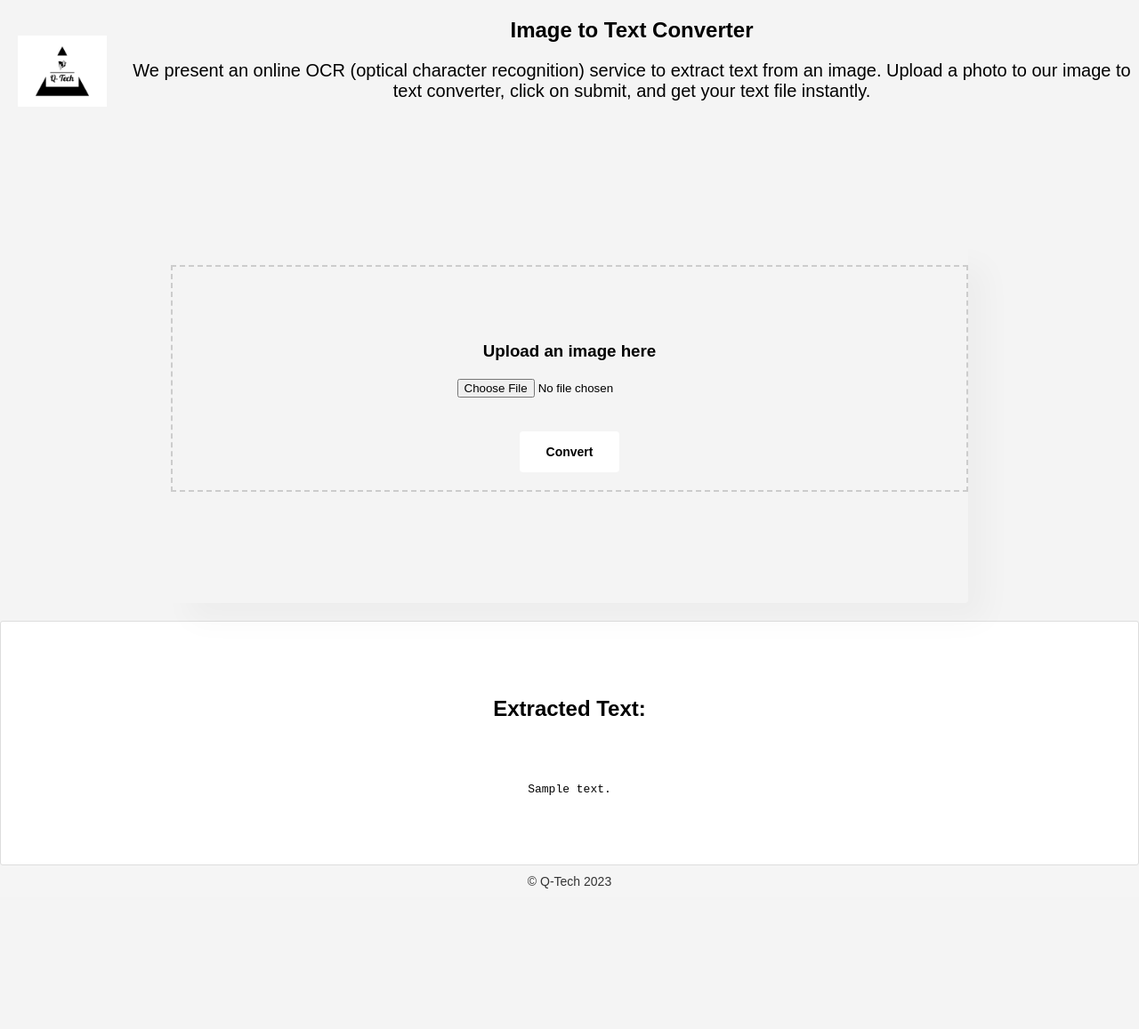
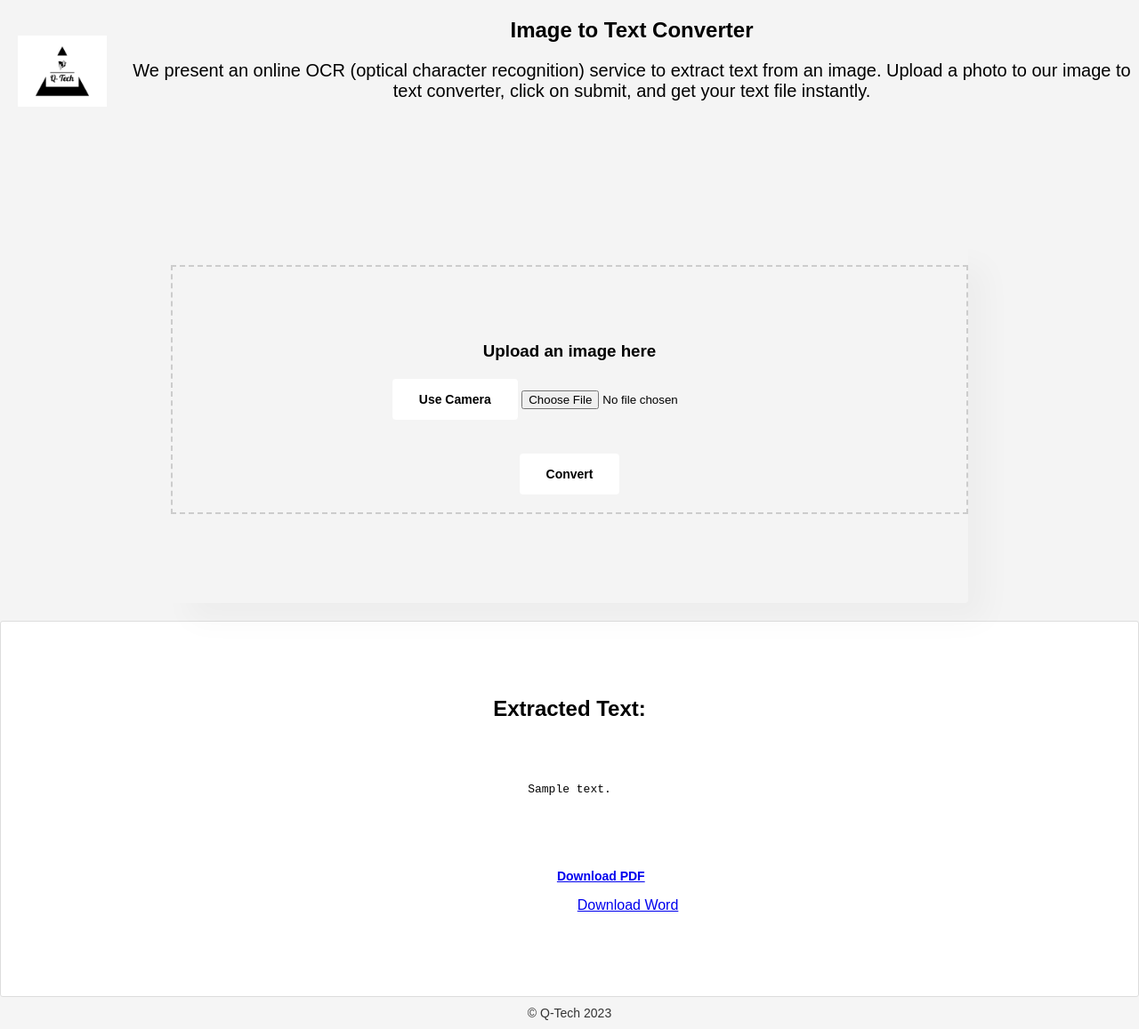
Before and after one commit to Olalekan2040-slack/ImageConverter, a Flask app: template ImageToText/templates/home.html in a window 1280 px wide. Shown: the whole page at 89% size. Before the commit the page ends 1009 px from the top, so only its background shows below. Run offline with Flask 3, Linux system fonts and the light colour scheme; the template is opened without the code that fills it: most values are stand-ins (such as "Sample title", 1, 10 or a date in 2020).

Commit message:
added downloadable converted  pdf and word document formats

```diff
--- a/ImageToText/app.py
+++ b/ImageToText/app.py
@@ -1,16 +1,14 @@
-from flask import Flask, render_template, request, jsonify
+from flask import Flask, render_template, request, jsonify, Response
 import pytesseract
 from PIL import Image, UnidentifiedImageError
 import io
+from fpdf import FPDF
 
 app = Flask(__name__)
 
 @app.route('/')
 def index():
     return render_template("home.html")
-
-
-
 
 @app.route('/convert', methods=['POST'])
 def convert_image():
@@ -31,7 +29,28 @@ def convert_image():
     else:
         return render_template('home.html', no_text=True)
 
+@app.route('/convert_to_pdf', methods=['GET'])
+def convert_to_pdf():
+    extracted_text = request.args.get('text')
 
+    pdf = FPDF()
+    pdf.add_page()
+    pdf.set_font("Arial", size=12)
+    pdf.multi_cell(0, 10, extracted_text)
+
+    pdf_output = io.BytesIO()
+    pdf_output.seek(0)
+    pdf_output.write(pdf.output(dest='S').encode('latin1'))
+    pdf_output.seek(0)
+
+    return Response(pdf_output, mimetype='application/pdf', headers={'Content-Disposition': 'attachment; filename=converted_text.pdf'})
+
+@app.route('/convert_to_word', methods=['GET'])
+def convert_to_word():
+    extracted_text = request.args.get('text')
+
+    response = Response(extracted_text, mimetype='text/plain', headers={'Content-Disposition': 'attachment; filename=converted_text.txt'})
+    return response
 
 if __name__ == '__main__':
     app.run(debug=False)
--- a/ImageToText/templates/home.html
+++ b/ImageToText/templates/home.html
@@ -23,6 +23,7 @@
             <div class="form-content">
                 <div id="dimg" class="drop-zone">
                     <h3>Upload an image here</h3>
+                    <button id="camera-button">Use Camera</button>
                     <input type="file" name="image" accept="image/*" required>
                 </div>
                 <div id="preview"></div>
@@ -30,17 +31,48 @@
                 <button type="submit">Convert</button>
             </div>
         </form>
+
     </section>
     <div id="result">
         {% if text %}
             <h2>Extracted Text:</h2>
             <pre>{{ text }}</pre>
+            <div class="download-links">
+               <button> <a href="{{ url_for('convert_to_pdf', text=text) }}" target="_blank">Download PDF</a></button>
+                <button></button><a href="{{ url_for('convert_to_word', text=text) }}" target="_blank">Download Word</a></button>
+            </div>
         {% elif error %}
             <h2>Error: {{ error }}</h2>
         {% elif no_text %}
             <h2>No text detected in the image.</h2>
         {% endif %}
     </div>
+</div>
+
+
+<script>
+    document.getElementById("camera-button").addEventListener("click", () => {
+        if (navigator.mediaDevices && navigator.mediaDevices.getUserMedia) {
+            navigator.mediaDevices.getUserMedia({ video: true })
+                .then(function (stream) {
+                    let video = document.createElement("video");
+                    video.srcObject = stream;
+                    video.autoplay = true;
+
+                    video.onloadedmetadata = function (e) {
+                        // Now you can capture video frames and process them as images
+                    };
+                })
+                .catch(function (error) {
+                    console.error("Camera access error:", error);
+                });
+        } else {
+            console.error("getUserMedia not supported");
+        }
+    });
+</script>
+
+
 
 
     <footer>
```
Also changed, not shown: ImageToText/templates/index.html (deleted, +0 -51 lines).
